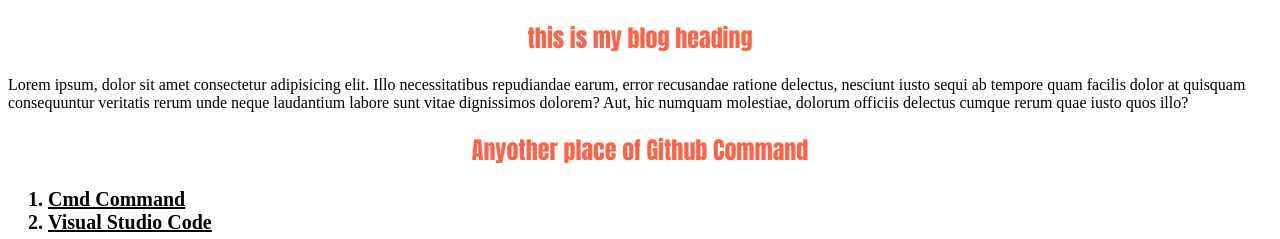
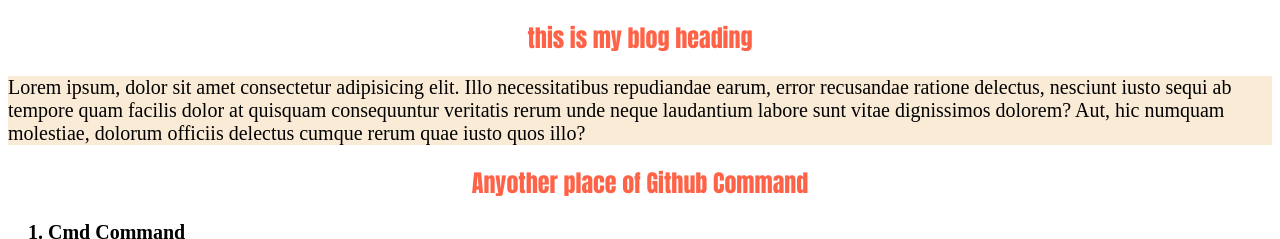
Before and after one commit to Billalparvez/github-repository, a plain HTML site: page index.html in a window 1280 px wide. Shown: the top 239 px of the page. Drawn offline with Linux system fonts and the light colour scheme.

Commit message:
create a background color

```diff
--- a/style.css
+++ b/style.css
@@ -20,3 +20,8 @@ ol{
     font-weight: bold;
     font-size: 20px;
 }
+p {
+    background-color: antiquewhite;
+    font-size: 20px;
+
+}
```
